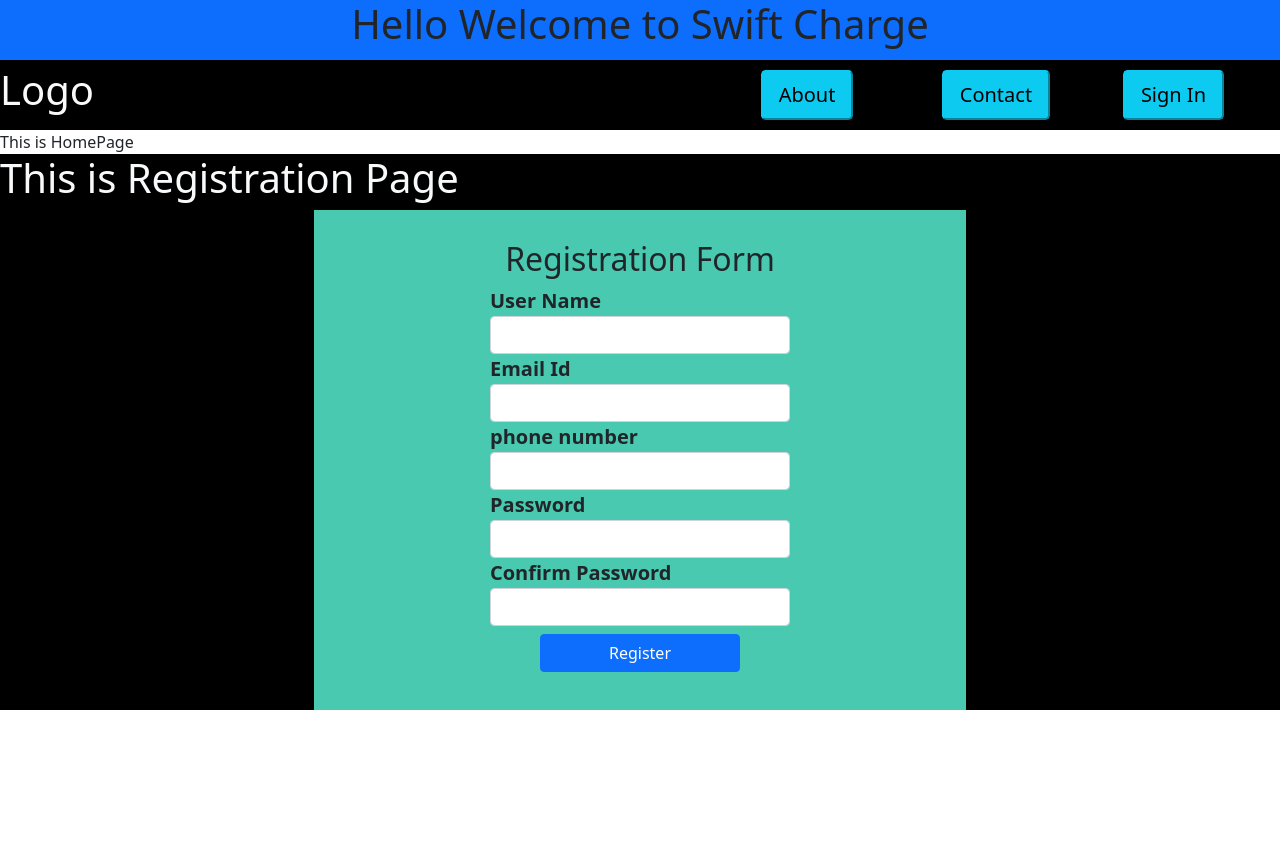
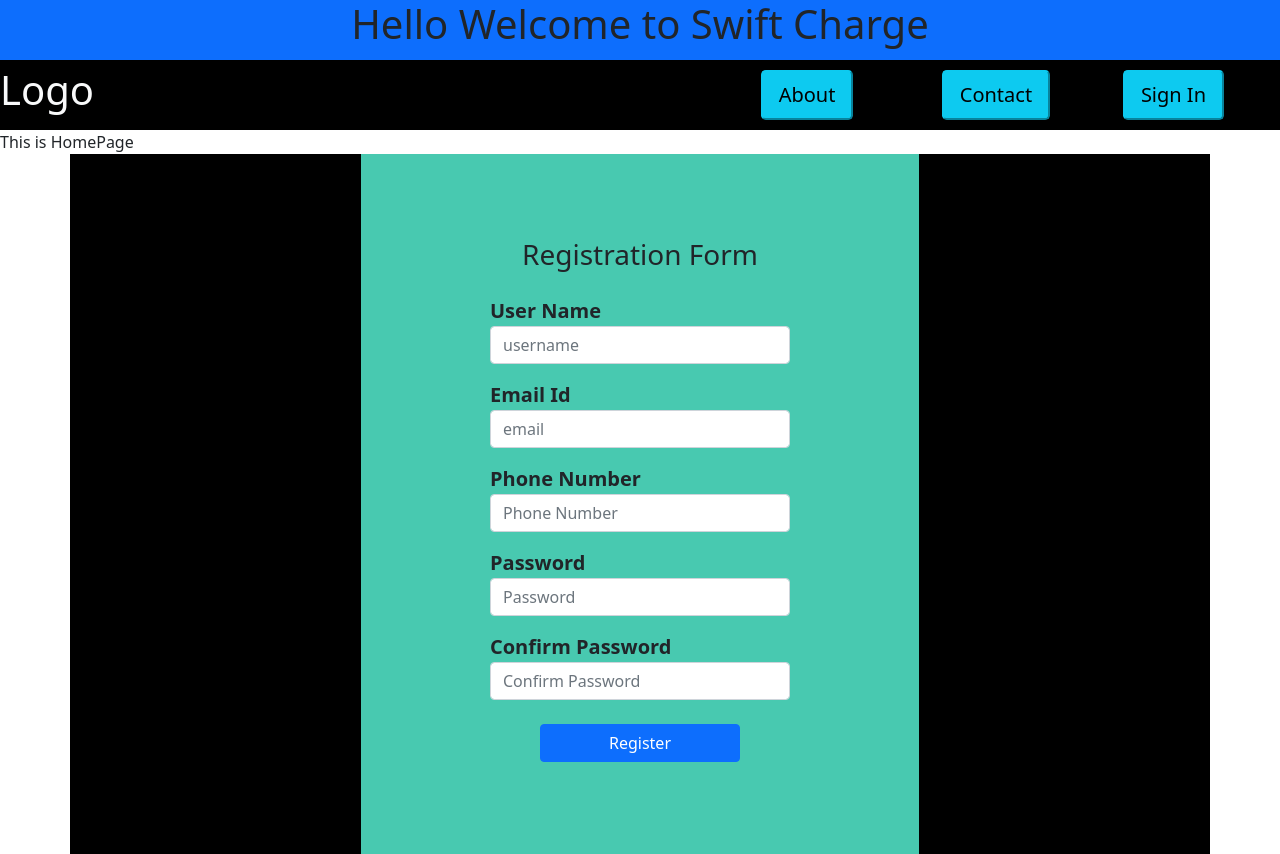
Before and after one commit to dhonevrushabh07/Swift-Charge-MainProject, a React (Create React App) app: page / in a window 1280 px wide. Before the commit the page ends 800 px from the top, so only its background shows below. Built offline with nearby package versions, Linux system fonts and the light colour scheme.

Commit message:
Version2 Registration Component with validation working

```diff
--- a/package.json
+++ b/package.json
@@ -10,6 +10,7 @@
     "react": "^17.0.2",
     "react-bootstrap": "^2.2.0",
     "react-dom": "^17.0.2",
+    "react-hook-form": "^7.27.1",
     "react-scripts": "5.0.0",
     "web-vitals": "^2.1.4"
   },
--- a/src/components/RegisterCustomer.js
+++ b/src/components/RegisterCustomer.js
@@ -1,16 +1,84 @@
+import { useState, useEffect } from "react";
 import { Form } from "react-bootstrap";
 
 function RegisterCust() {
+  const initialValues = {
+    username: "",
+    email: "",
+    phone: "",
+    password: "",
+    conpassword: "",
+  };
+
+  const [formErrors, setFormErrors] = useState({});
+  const [isSubmit, setIsSubmit] = useState(false);
+
+  const [formValues, setFormValues] = useState(initialValues);
+  const handleChange = (e) => {
+    const { name, value } = e.target;
+    setFormValues({ ...formValues, [name]: value });
+    console.log(formValues);
+  };
+
+  const handleSubmit = (e) => {
+    e.preventDefault();
+    setFormErrors(validate(formValues));
+    setIsSubmit(true);
+  };
+
+  useEffect(() => {
+    console.log(formErrors);
+    if (Object.keys(formErrors).length === 0 && isSubmit)
+      console.log(formErrors);
+  }, [formErrors]);
+  const validate = (values) => {
+    const errors = {};
+    const regex = /^[^\s@]+@[^\s@]+\.[^\s@]{2,}$/i;
+    if (!values.username) {
+      errors.username = "UserName is required";
+    }
+    if (!values.email) {
+      errors.email = "email is required";
+    } else if (!regex.test(values.email)) {
+      errors.email = "This is not a Valid Email format";
+    }
+    if (!values.phone) {
+      errors.phone = "phone is required";
+    }
+    if (!values.password) {
+      errors.password = "password is required ";
+    } else if (values.password.length < 4) {
+      errors.password = "password must be more than 4 character ";
+    } else if (values.password.length > 10) {
+      errors.password = "password can not ne more than 10  characters ";
+    }
+    if (!values.conpassword) {
+      errors.conpassword = "conpassword is required ";
+    } else if (values.conpassword !== values.password) {
+      errors.conpassword = "password is not matched ";
+    }
+
+    return errors;
+  };
   return (
-    <div className="bg-black">
-      <h1 className="text-light">This is Registration Page</h1>
-      <form action="">
-        <div className="row justify-content-center ">
+    <div className="container bg-black">
+      {/* <h1 className="text-light">This is Registration Page</h1> */}
+      <form onSubmit={handleSubmit}>
+        <div className="row justify-content-center m-0 ">
           <div
             className="col-6 d-flex align-items-center flex-column justify-content-center"
-            style={{ height: "500px", backgroundColor: "#48C9B0" }}
+            style={{ height: "700px", backgroundColor: "#48C9B0" }}
           >
-            <h2 className="text-center">Registration Form</h2>
+            <h3 className="text-center">Registration Form</h3>
+            {Object.keys(formErrors).length === 0 && isSubmit ? (
+              <h3 className="ui message success text-light">
+                Registered Successfuly
+              </h3>
+            ) : (
+              <pre className="text-light">
+                {/* {JSON.stringify(formValues, undefined, 2)} */}
+              </pre>
+            )}
             <div>
               <div className="fs-5 text-dark fw-bold">User Name</div>
               <input
@@ -18,9 +86,13 @@
                 style={{ width: "300px" }}
                 type="text"
                 name="username"
-                id="username"
+                placeholder="username"
+                value={formValues.username}
+                onChange={handleChange}
               />
+              <p>{formErrors.username}</p>
             </div>
+
             <div>
               <div className="fs-5 text-dark fw-bold">Email Id</div>
               <input
@@ -28,18 +100,25 @@
                 style={{ width: "300px" }}
                 type="email"
                 name="email"
-                id="email"
+                placeholder="email"
+                value={formValues.email}
+                onChange={handleChange}
               />
+              <p>{formErrors.email}</p>
             </div>
+
             <div>
-              <div className="fs-5 text-dark fw-bold">phone number </div>
+              <div className="fs-5 text-dark fw-bold">Phone Number </div>
               <input
                 className="form-control"
                 style={{ width: "300px" }}
                 type="text"
-                name="phone "
-                id="phone"
+                name="phone"
+                placeholder="Phone Number"
+                value={formValues.phone}
+                onChange={handleChange}
               />
+              <p>{formErrors.phone}</p>
             </div>
 
             <div>
@@ -49,9 +128,13 @@
                 style={{ width: "300px" }}
                 type="password"
                 name="password"
-                id="password"
+                placeholder="Password"
+                value={formValues.password}
+                onChange={handleChange}
               />
+              <p>{formErrors.password}</p>
             </div>
+
             <div>
               <div className="fs-5 text-dark fw-bold">Confirm Password</div>
               <input
@@ -59,16 +142,20 @@
                 style={{ width: "300px" }}
                 type="password"
                 name="conpassword"
-                id="conpassword"
+                placeholder="Confirm Password"
+                value={formValues.conpassword}
+                onChange={handleChange}
               />
+              <p>{formErrors.conpassword}</p>
             </div>
+
             <div>
-              <input
+              <button
                 className="btn btn-primary m-2"
                 style={{ width: "200px" }}
-                type="button"
-                value="Register"
-              />
+              >
+                Register
+              </button>
             </div>
           </div>
         </div>
```
Also changed, not shown: 1 other file (tests, documents, lock files or other folders).
